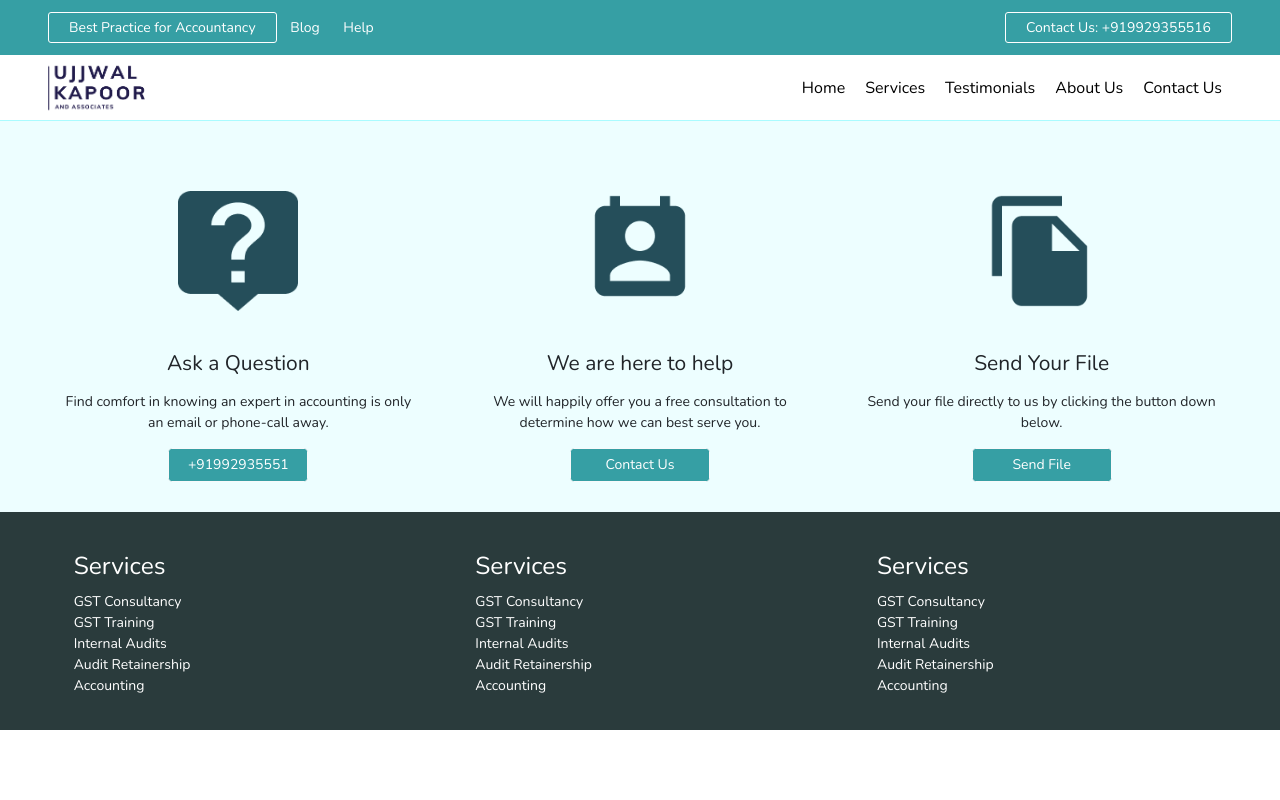
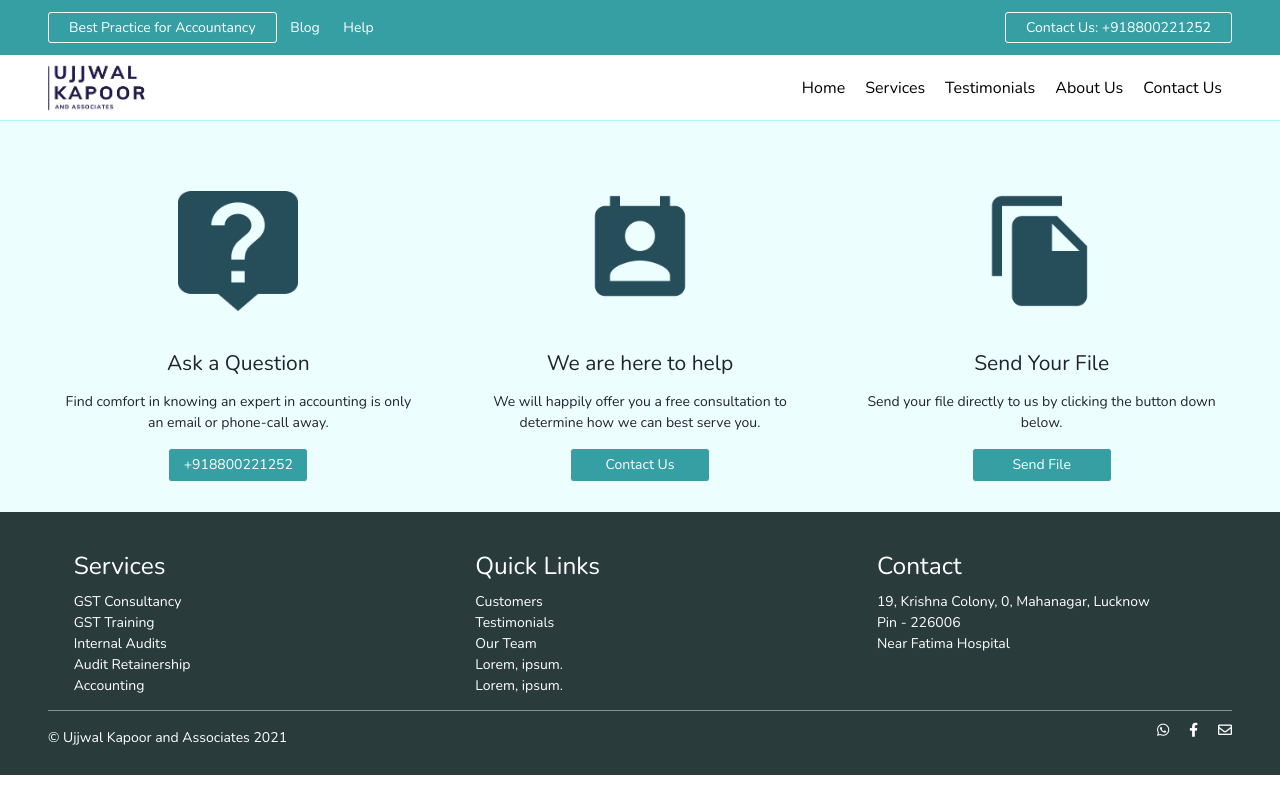
Before and after one commit to luffylovesmeat/ujjwal-kapoor-consultancy-website, a plain HTML site: page index.html in a window 1280 px wide. Drawn offline with nearby package versions, Linux system fonts and the light colour scheme.

Commit message:
completing footer

```diff
--- a/css/style.scss
+++ b/css/style.scss
@@ -1,5 +1,5 @@
 @import "./about";
-@import url('https://fonts.googleapis.com/css2?family=Nunito:ital,wght@0,200;0,300;0,400;0,600;0,700;0,800;0,900;1,200;1,300;1,400;1,600;1,700;1,800;1,900&display=swap');
+@import url("https://fonts.googleapis.com/css2?family=Nunito:ital,wght@0,200;0,300;0,400;0,600;0,700;0,800;0,900;1,200;1,300;1,400;1,600;1,700;1,800;1,900&display=swap");
 
 $default-color: #369fa4;
 
@@ -18,7 +18,7 @@ $default-color: #369fa4;
 }
 
 body {
-  font-family: 'Nunito', sans-serif;
+  font-family: "Nunito", sans-serif;
 }
 
 a {
@@ -76,40 +76,72 @@ a {
     background-color: #edfeff;
     border-top: 1px solid #aafbff;
     padding: 70px 48px 30px;
-    .col-block{
+    .col-block {
       @include flexContent(column);
       padding: 0px 25px;
-      img{
+      img {
         height: 120px;
       }
-      h4{
+      h4 {
         margin-top: 40px;
         margin-bottom: 15px;
       }
-      p{
+      p {
         text-align: center;
         margin-bottom: 15px;
       }
     }
   }
-  .footer-content{
-    background-color: #2A3B3C;
+  .footer-content {
+    background-color: #2a3b3c;
     color: #fff;
     padding: 40px 48px 20px;
-    .footer-links{
-      >div{
+    font-weight: 300;
+    font-size: 12px;
+    .footer-links {
+      > div {
         padding-left: 3%;
         padding-right: 0px;
         position: relative;
       }
     }
-    .service-list{
+    .service-list {
       list-style: none;
       padding-left: 0;
       margin-top: 10px;
-      a{
+      a {
         color: #fff;
+      }
+    }
+  }
 
+  .footer-foot {
+    @include flexContent(row);
+    padding-top: 10px;
+    position: relative;
+    font-size: 10px;
+    font-weight: 200;
+    justify-content: space-between;
+    &::before{
+      content: '';
+      position: absolute;
+      width: 100%;
+      height: 1px;
+      top: 0;
+      left: 0px;
+      right: 0px;
+      background-color: #8F8F8F;
+    }
+    .foot-links {
+      list-style: none;
+      display: flex;
+      align-items: center;
+      li {
+        padding-left: 20px;
+        a {
+          text-decoration: none;
+          color: #fff;
+        }
       }
     }
   }
--- a/index.html
+++ b/index.html
@@ -23,6 +23,12 @@
       integrity="sha384-1BmE4kWBq78iYhFldvKuhfTAU6auU8tT94WrHftjDbrCEXSU1oBoqyl2QvZ6jIW3"
       crossorigin="anonymous"
     />
+    <link
+      rel="stylesheet"
+      href="https://use.fontawesome.com/releases/v5.15.4/css/all.css"
+      integrity="sha384-DyZ88mC6Up2uqS4h/KRgHuoeGwBcD4Ng9SiP4dIRy0EXTlnuz47vAwmeGwVChigm"
+      crossorigin="anonymous"
+    />
     <link rel="stylesheet" href="./css/style.min.css" />
 
     <title>Ujjwal Kapoor and Associates</title>
@@ -36,8 +42,8 @@
           <a href="#">Help</a>
         </div>
         <div class="head-call">
-          <a href="tel:+919929355516" class="head-btn"
-            >Contact Us: +919929355516</a
+          <a href="tel:+918800221252" class="head-btn"
+            >Contact Us: +918800221252</a
           >
         </div>
       </div>
@@ -72,15 +78,16 @@
             Find comfort in knowing an expert in accounting is only an email or
             phone-call away.
           </p>
-          <form action="tel:+91992935551">
-            <button class="btn btn-light" type="submit">+91992935551</button>
+          <form action="tel:+918800221252">
+            <button class="btn btn-light" type="submit">+918800221252</button>
           </form>
         </div>
         <div class="col-block col-md-4">
           <img src="./images/perm_contact_calendar.png" />
           <h4>We are here to help</h4>
           <p>
-            We will happily offer you a free consultation to determine how we can best serve you.
+            We will happily offer you a free consultation to determine how we
+            can best serve you.
           </p>
           <form action="contactUs.html">
             <button class="btn btn-light" type="submit">Contact Us</button>
@@ -110,28 +117,34 @@
             </ul>
           </div>
           <div class="col-md-4">
-            <h3>Services</h3>
+            <h3>Quick Links</h3>
             <ul class="service-list">
-              <li><a href="services.html">GST Consultancy</a></li>
-              <li><a href="services.html">GST Training</a></li>
-              <li><a href="services.html">Internal Audits</a></li>
-              <li><a href="services.html">Audit Retainership</a></li>
-              <li><a href="services.html">Accounting</a></li>
+              <li><a href="services.html">Customers</a></li>
+              <li><a href="services.html">Testimonials</a></li>
+              <li><a href="services.html">Our Team</a></li>
+              <li><a href="services.html">Lorem, ipsum.</a></li>
+              <li><a href="services.html">Lorem, ipsum.</a></li>
             </ul>
           </div>
           <div class="col-md-4">
-            <h3>Services</h3>
+            <h3>Contact</h3>
             <ul class="service-list">
-              <li><a href="services.html">GST Consultancy</a></li>
-              <li><a href="services.html">GST Training</a></li>
-              <li><a href="services.html">Internal Audits</a></li>
-              <li><a href="services.html">Audit Retainership</a></li>
-              <li><a href="services.html">Accounting</a></li>
+              <li>19, Krishna Colony, 0, Mahanagar, Lucknow</li>
+              <li>Pin - 226006</li>
+              <li>Near Fatima Hospital</li>
             </ul>
           </div>
-
         </div>
-
+        <div class="footer-foot">
+          <div class="foot-left">© Ujjwal Kapoor and Associates 2021</div>
+          <div class="foot-right">
+            <ul class="foot-links">
+              <li><a href="https://wa.me/918800221252?text=Hello!%20I'm%20interested%20in%20your%20Services"><i class="fab fa-whatsapp"></i></a></li>
+              <li><a href=""><i class="fab fa-facebook-f"></i></a></li>
+              <li><a href=""><i class="far fa-envelope"></i></a></li>
+            </ul>
+          </div>
+        </div>
       </div>
     </footer>
     <script
```
Also changed, not shown: css/style.css, css/style.min.css, 2 other files.
